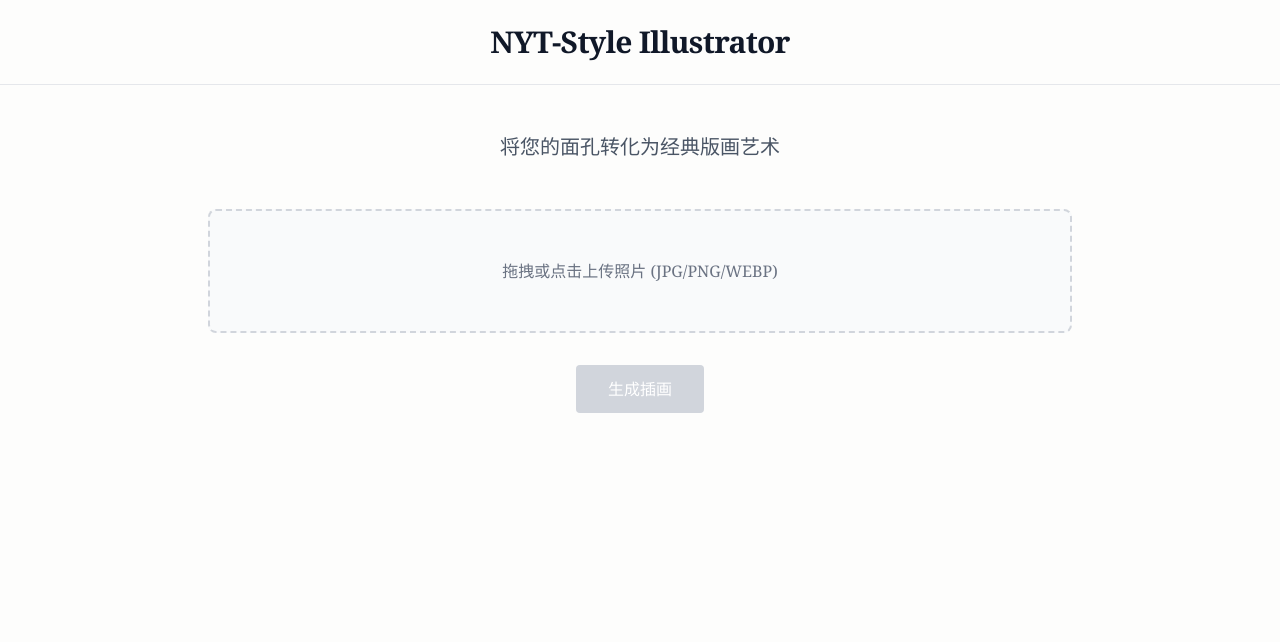
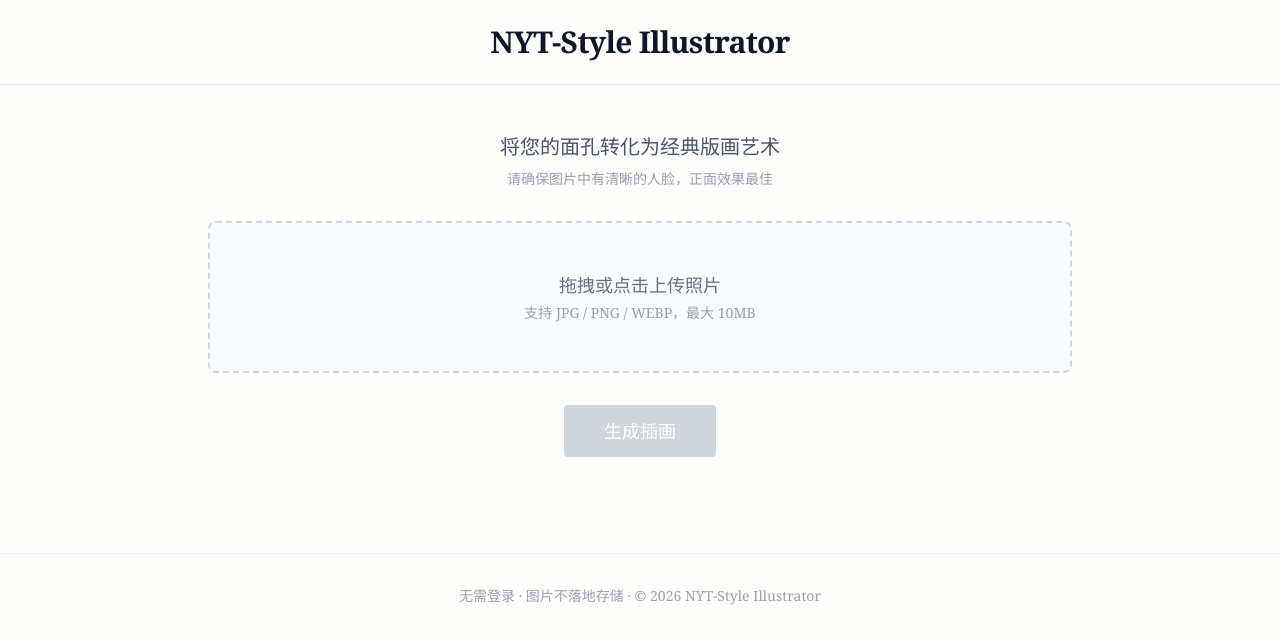
Before and after one commit to hy68851000-sys/face-picture-illustration-nyt, a Next.js app: page / in a window 1280 px wide. Shown: the top 642 px of the page. Built offline with nearby package versions, Linux system fonts and the light colour scheme.

Commit message:
Fix ESLint errors: unused vars and img element warnings

```diff
--- a/src/pages/api/generate.ts
+++ b/src/pages/api/generate.ts
@@ -5,7 +5,7 @@ export default async function handler(req: NextApiRequest, res: NextApiResponse)
     return res.status(405).json({ error: 'Method not allowed' });
   }
 
-  const { image } = req.body; // base64 string
+  const { image } = req.body;
 
   try {
     const response = await fetch('https://api.siliconflow.cn/v1/image/generations', {
@@ -15,7 +15,7 @@ export default async function handler(req: NextApiRequest, res: NextApiResponse)
         'Content-Type': 'application/json'
       },
       body: JSON.stringify({
-        model: "flux-1-schnell", // 示例模型
+        model: "flux-1-schnell",
         prompt: "NYT editorial illustration style, black and white, pen sketch, newspaper portrait",
         image: image,
         image_strength: 0.7
@@ -24,7 +24,7 @@ export default async function handler(req: NextApiRequest, res: NextApiResponse)
 
     const data = await response.json();
     res.status(200).json({ result: data.images[0].url });
-  } catch (error) {
+  } catch {
     res.status(500).json({ error: 'Failed to generate illustration' });
   }
 }
--- a/src/pages/index.tsx
+++ b/src/pages/index.tsx
@@ -25,7 +25,7 @@ export default function Home() {
       const res = await fetch('/api/generate', {
         method: 'POST',
         headers: { 'Content-Type': 'application/json' },
-        body: JSON.stringify({ image: image.split(',')[1] }), // 发送 Base64 内容
+        body: JSON.stringify({ image: image.split(',')[1] }),
       });
       const data = await res.json();
       if (data.result) {
@@ -33,11 +33,19 @@ export default function Home() {
       } else {
         alert('生成失败: ' + (data.error || '未知错误'));
       }
-    } catch (err) {
+    } catch {
       alert('请求出错，请检查网络');
     } finally {
       setLoading(false);
     }
+  };
+
+  const handleDownload = () => {
+    if (!result) return;
+    const a = document.createElement('a');
+    a.href = result;
+    a.download = `nyt-illustration-${Date.now()}.png`;
+    a.click();
   };
 
   return (
@@ -51,17 +59,22 @@ export default function Home() {
       </header>
 
       <main className="max-w-4xl mx-auto px-4 py-12">
-        <section className="text-center mb-12">
+        <section className="text-center mb-8">
           <p className="text-xl text-gray-600">将您的面孔转化为经典版画艺术</p>
+          <p className="text-sm text-gray-400 mt-2">请确保图片中有清晰的人脸，正面效果最佳</p>
         </section>
 
-        <section className="border-2 border-dashed border-gray-300 rounded-lg p-12 text-center mb-8 bg-gray-50 hover:bg-gray-100 transition">
-          <input type="file" onChange={handleFileChange} className="hidden" id="fileInput" accept="image/*" />
-          <label htmlFor="fileInput" className="cursor-pointer">
+        <section className="border-2 border-dashed border-gray-300 rounded-lg p-12 text-center mb-8 bg-gray-50 hover:bg-gray-100 transition cursor-pointer">
+          <input type="file" onChange={handleFileChange} className="hidden" id="fileInput" accept="image/jpeg,image/png,image/webp" />
+          <label htmlFor="fileInput" className="cursor-pointer block">
             {image ? (
+              // eslint-disable-next-line @next/next/no-img-element
               <img src={image} alt="Preview" className="max-h-64 mx-auto" />
             ) : (
-              <p className="text-gray-500">拖拽或点击上传照片 (JPG/PNG/WEBP)</p>
+              <div>
+                <p className="text-gray-500 text-lg">拖拽或点击上传照片</p>
+                <p className="text-gray-400 text-sm mt-1">支持 JPG / PNG / WEBP，最大 10MB</p>
+              </div>
             )}
           </label>
         </section>
@@ -70,25 +83,41 @@ export default function Home() {
           <button
             onClick={handleGenerate}
             disabled={!image || loading}
-            className="bg-black text-white px-8 py-3 rounded hover:bg-gray-800 disabled:bg-gray-300 transition"
+            className="bg-black text-white px-10 py-3 rounded hover:bg-gray-800 disabled:bg-gray-300 disabled:cursor-not-allowed transition text-lg"
           >
             {loading ? 'AI 正在绘制中...' : '生成插画'}
           </button>
         </div>
 
         {result && (
-          <section className="grid grid-cols-1 md:grid-cols-2 gap-8">
-            <div className="border border-gray-200 p-4">
-              <h3 className="font-bold mb-2">原图</h3>
-              <img src={image!} alt="Original" />
+          <>
+            <section className="grid grid-cols-1 md:grid-cols-2 gap-8 mb-8">
+              <div className="border border-gray-200 p-4 rounded">
+                <h3 className="font-bold mb-2 text-center">原图</h3>
+                {/* eslint-disable-next-line @next/next/no-img-element */}
+                <img src={image!} alt="Original" className="w-full" />
+              </div>
+              <div className="border border-gray-200 p-4 rounded">
+                <h3 className="font-bold mb-2 text-center">生成效果</h3>
+                {/* eslint-disable-next-line @next/next/no-img-element */}
+                <img src={result} alt="Result" className="w-full" />
+              </div>
+            </section>
+            <div className="text-center">
+              <button
+                onClick={handleDownload}
+                className="bg-gray-800 text-white px-8 py-3 rounded hover:bg-black transition"
+              >
+                下载作品
+              </button>
             </div>
-            <div className="border border-gray-200 p-4">
-              <h3 className="font-bold mb-2">生成效果</h3>
-              <img src={result} alt="Result" />
-            </div>
-          </section>
+          </>
         )}
       </main>
+
+      <footer className="text-center text-gray-400 text-sm py-8 border-t border-gray-100">
+        无需登录 · 图片不落地存储 · © 2026 NYT-Style Illustrator
+      </footer>
     </div>
   );
 }
```
